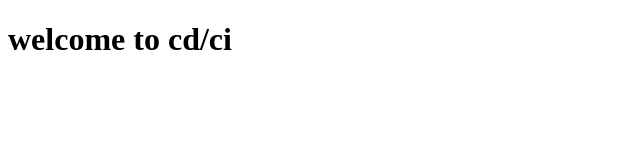
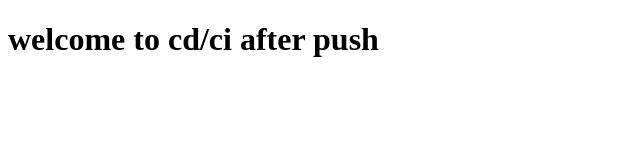
Before and after one commit to vikalpukey/repo-cicd, a plain HTML site: page cicd-webapp/src/main/webapp/index.html in a window 1280 px wide. Shown: the whole page, without its empty margins (0-640 px from the left). Drawn offline with Linux system fonts and the light colour scheme.

Commit message:
after hook

```diff
--- a/cicd-webapp/src/main/webapp/index.html
+++ b/cicd-webapp/src/main/webapp/index.html
@@ -5,7 +5,7 @@
 <title>Insert title here</title>
 </head>
 <body>
-<h1>welcome to cd/ci</h1>
+<h1>welcome to cd/ci after push</h1>
 
 </body>
 </html>
```
